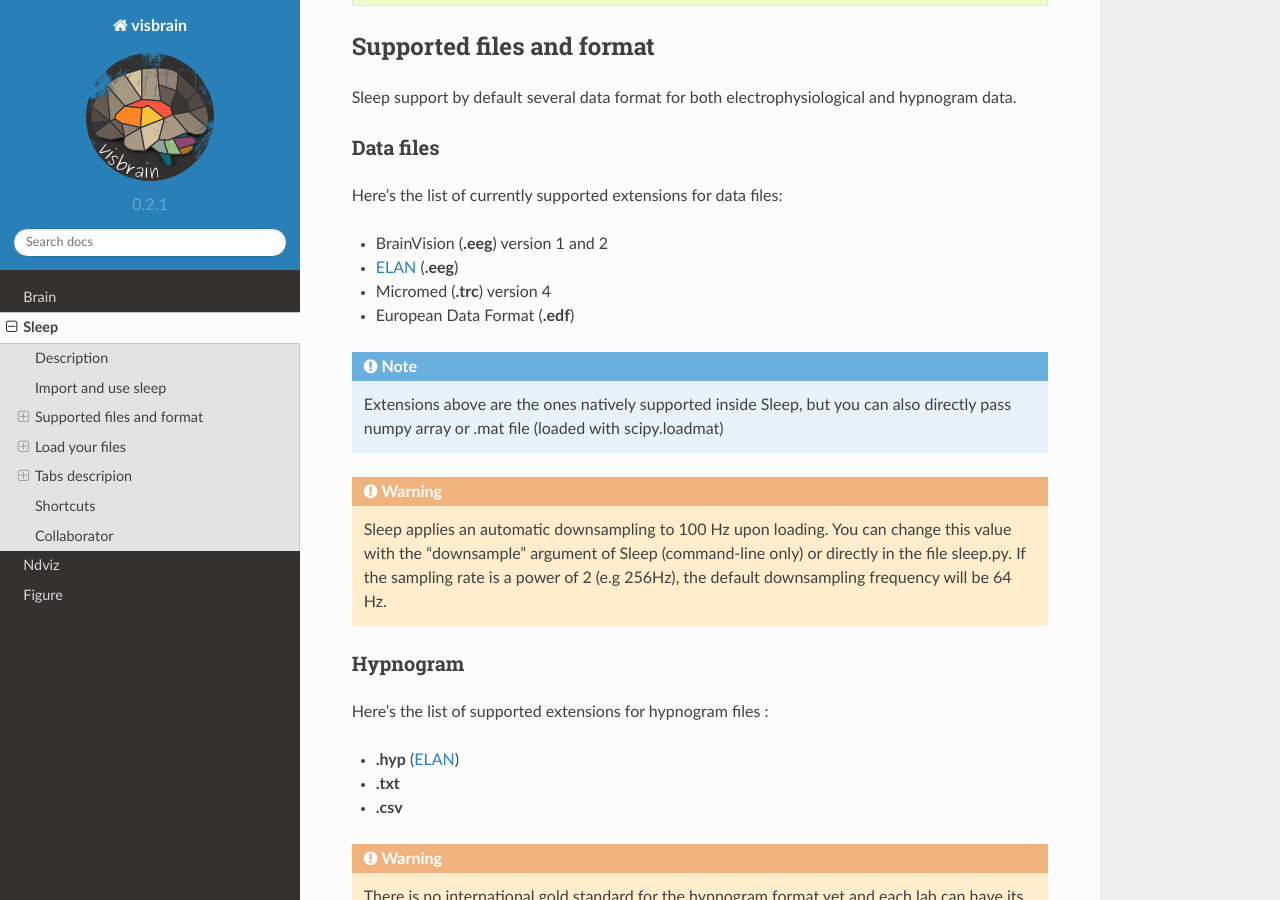
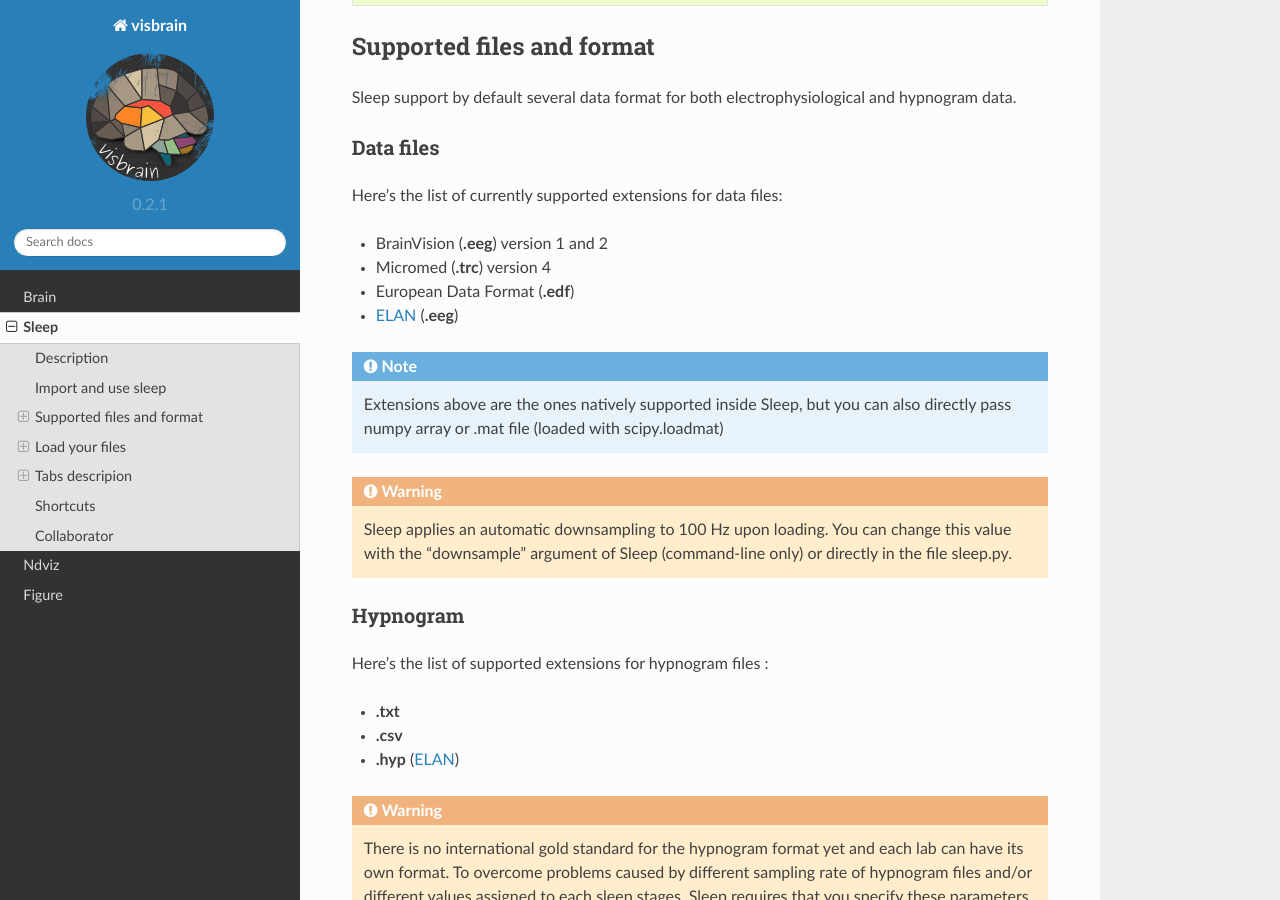
Before and after one commit to EtienneCmb/visbrain, a Sphinx documentation site: the page built from docs/sleep.rst, in a window 1280 px wide and 900 px high, scrolled down 1514 px. Built offline with Sphinx 7.4.7 and the Read the Docs theme 2.0.0, drawn with Linux system fonts in a browser that asks for light colours.

```diff
--- a/docs/sleep.rst
+++ b/docs/sleep.rst
@@ -44,24 +44,24 @@ Data files
 Here’s the list of currently supported extensions for data files:
 
 * BrainVision (**.eeg**) version 1 and 2
-* `ELAN <http://elan.lyon.inserm.fr>`_ (**.eeg**)
 * Micromed (**.trc**) version 4
 * European Data Format (**.edf**)
+* `ELAN <http://elan.lyon.inserm.fr>`_ (**.eeg**)
 
 .. note::
    Extensions above are the ones natively supported inside Sleep, but you can also directly pass numpy array or .mat file (loaded with scipy.loadmat)
 
 .. warning::
-   Sleep applies an automatic downsampling to 100 Hz upon loading. You can change this value with the “downsample” argument of Sleep (command-line only) or directly in the file sleep.py. If the sampling rate is a power of 2 (e.g 256Hz), the default downsampling frequency will be 64 Hz.
+   Sleep applies an automatic downsampling to 100 Hz upon loading. You can change this value with the “downsample” argument of Sleep (command-line only) or directly in the file sleep.py.
 
 Hypnogram
 ~~~~~~~~~
 
 Here's the list of supported extensions for hypnogram files :
 
-* **.hyp** (`ELAN <http://elan.lyon.inserm.fr>`_)
 * **.txt**
 * **.csv**
+* **.hyp** (`ELAN <http://elan.lyon.inserm.fr>`_)
 
 .. warning::
    There is no international gold standard for the hypnogram format yet and each lab can have its own format. To overcome problems caused by different sampling rate of hypnogram files and/or different values assigned to each sleep stages, Sleep requires that you specify these parameters in a .txt file. This text file should be in the same directory as the original hypnogram file and be named: *HYPNOFILENAME_description.txt*. Checkout this `example <https://github.com/EtienneCmb/visbrain/tree/master/docs/Hypnogram_excerpt2_description.txt>`_.
```
